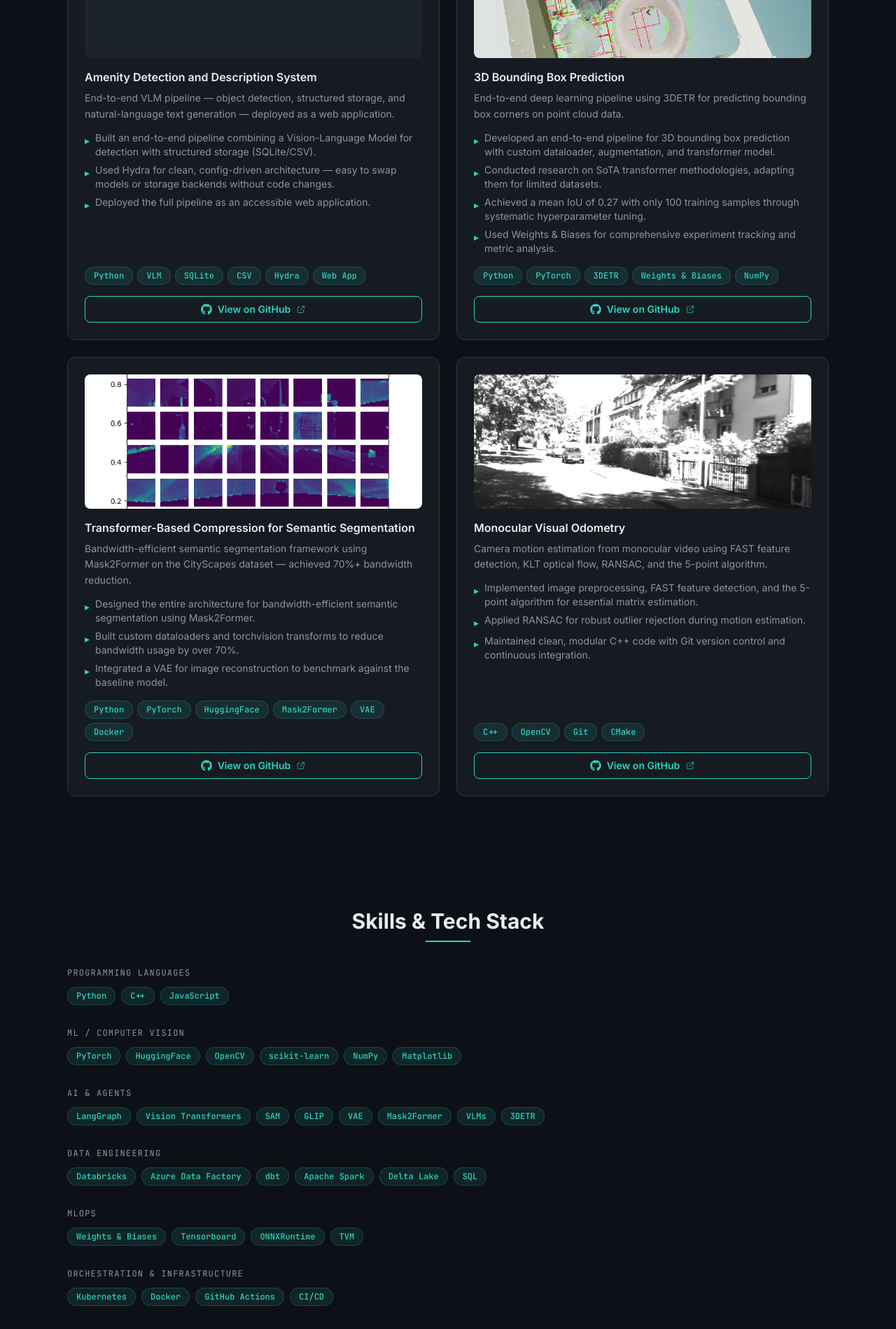
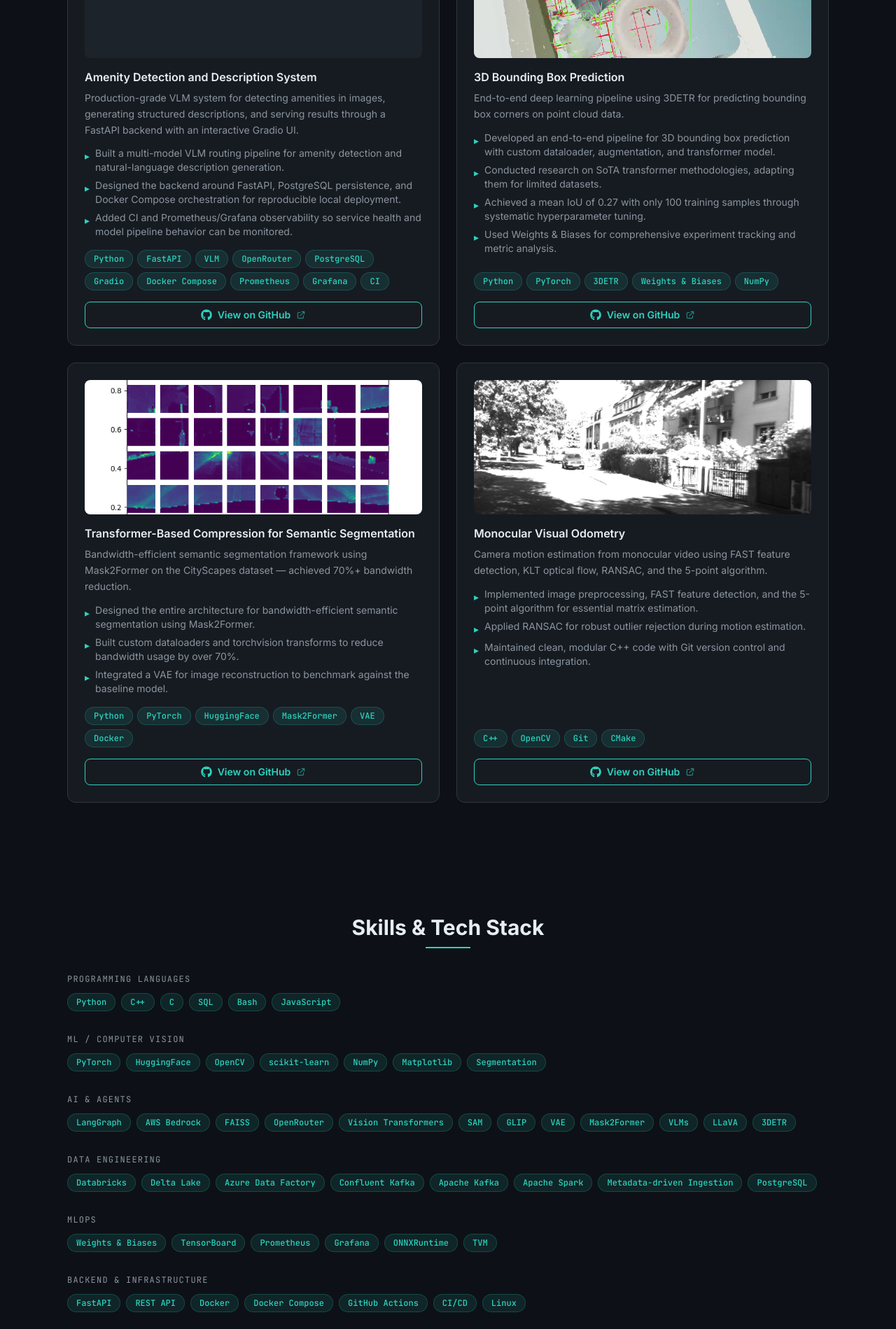
Before and after one commit to Shrinidhibhat87/Shrinidhibhat87.github.io, a React (Vite) app: page / in a window 1280 px wide. Shown: the part 4880-6779 px from the top of the page at 70% size. Built offline with nearby package versions, Linux system fonts and the light colour scheme.

Commit message:
Update skills and amenity project details

```diff
--- a/src/data/projects.js
+++ b/src/data/projects.js
@@ -18,14 +18,14 @@ export const projects = [
   {
     title: "Amenity Detection and Description System",
     description:
-      "End-to-end VLM pipeline — object detection, structured storage, and natural-language text generation — deployed as a web application.",
+      "Production-grade VLM system for detecting amenities in images, generating structured descriptions, and serving results through a FastAPI backend with an interactive Gradio UI.",
     image: null, // No image available; placeholder will be shown
     github: "https://github.com/Shrinidhibhat87/amenity_detector",
-    techStack: ["Python", "VLM", "SQLite", "CSV", "Hydra", "Web App"],
+    techStack: ["Python", "FastAPI", "VLM", "OpenRouter", "PostgreSQL", "Gradio", "Docker Compose", "Prometheus", "Grafana", "CI"],
     points: [
-      "Built an end-to-end pipeline combining a Vision-Language Model for detection with structured storage (SQLite/CSV).",
-      "Used Hydra for clean, config-driven architecture — easy to swap models or storage backends without code changes.",
-      "Deployed the full pipeline as an accessible web application.",
+      "Built a multi-model VLM routing pipeline for amenity detection and natural-language description generation.",
+      "Designed the backend around FastAPI, PostgreSQL persistence, and Docker Compose orchestration for reproducible local deployment.",
+      "Added CI and Prometheus/Grafana observability so service health and model pipeline behavior can be monitored.",
     ],
   },
   {
--- a/src/data/skills.js
+++ b/src/data/skills.js
@@ -10,27 +10,27 @@
 export const skillCategories = [
   {
     category: "Programming Languages",
-    skills: ["Python", "C++", "JavaScript"],
+    skills: ["Python", "C++", "C", "SQL", "Bash", "JavaScript"],
   },
   {
     category: "ML / Computer Vision",
-    skills: ["PyTorch", "HuggingFace", "OpenCV", "scikit-learn", "NumPy", "Matplotlib"],
+    skills: ["PyTorch", "HuggingFace", "OpenCV", "scikit-learn", "NumPy", "Matplotlib", "Segmentation"],
   },
   {
     category: "AI & Agents",
-    skills: ["LangGraph", "Vision Transformers", "SAM", "GLIP", "VAE", "Mask2Former", "VLMs", "3DETR"],
+    skills: ["LangGraph", "AWS Bedrock", "FAISS", "OpenRouter", "Vision Transformers", "SAM", "GLIP", "VAE", "Mask2Former", "VLMs", "LLaVA", "3DETR"],
   },
   {
     category: "Data Engineering",
-    skills: ["Databricks", "Azure Data Factory", "dbt", "Apache Spark", "Delta Lake", "SQL"],
+    skills: ["Databricks", "Delta Lake", "Azure Data Factory", "Confluent Kafka", "Apache Kafka", "Apache Spark", "Metadata-driven Ingestion", "PostgreSQL"],
   },
   {
     category: "MLOps",
-    skills: ["Weights & Biases", "Tensorboard", "ONNXRuntime", "TVM"],
+    skills: ["Weights & Biases", "TensorBoard", "Prometheus", "Grafana", "ONNXRuntime", "TVM"],
   },
   {
-    category: "Orchestration & Infrastructure",
-    skills: ["Kubernetes", "Docker", "GitHub Actions", "CI/CD"],
+    category: "Backend & Infrastructure",
+    skills: ["FastAPI", "REST API", "Docker", "Docker Compose", "GitHub Actions", "CI/CD", "Linux"],
   },
   {
     category: "Robotics",
@@ -38,6 +38,6 @@ export const skillCategories = [
   },
   {
     category: "Tools & Platforms",
-    skills: ["Git", "Linux", "Hydra", "SQLite", "LiberTEM"],
+    skills: ["Git", "Hydra", "SQLite", "Gradio", "LiberTEM"],
   },
 ];
```
